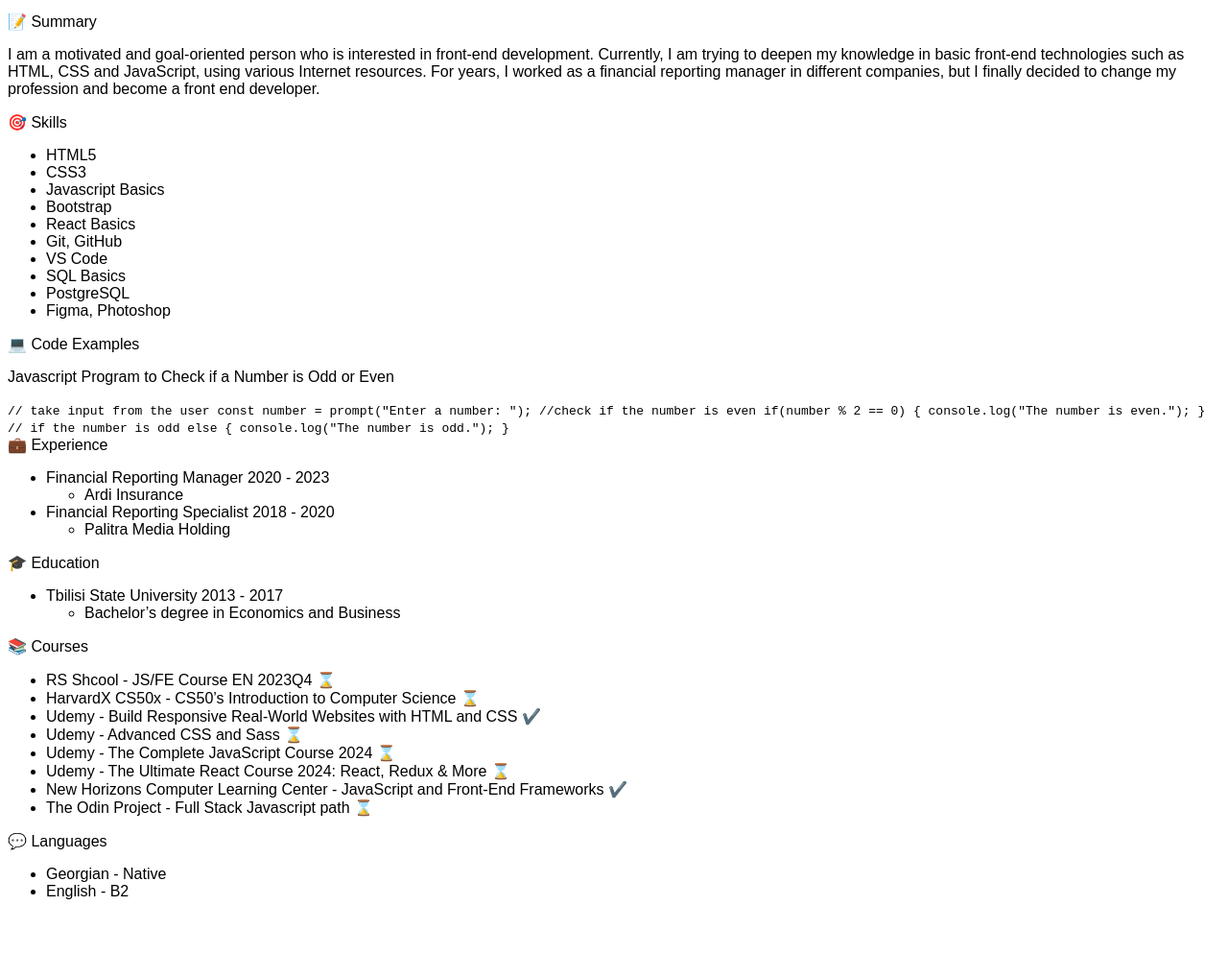
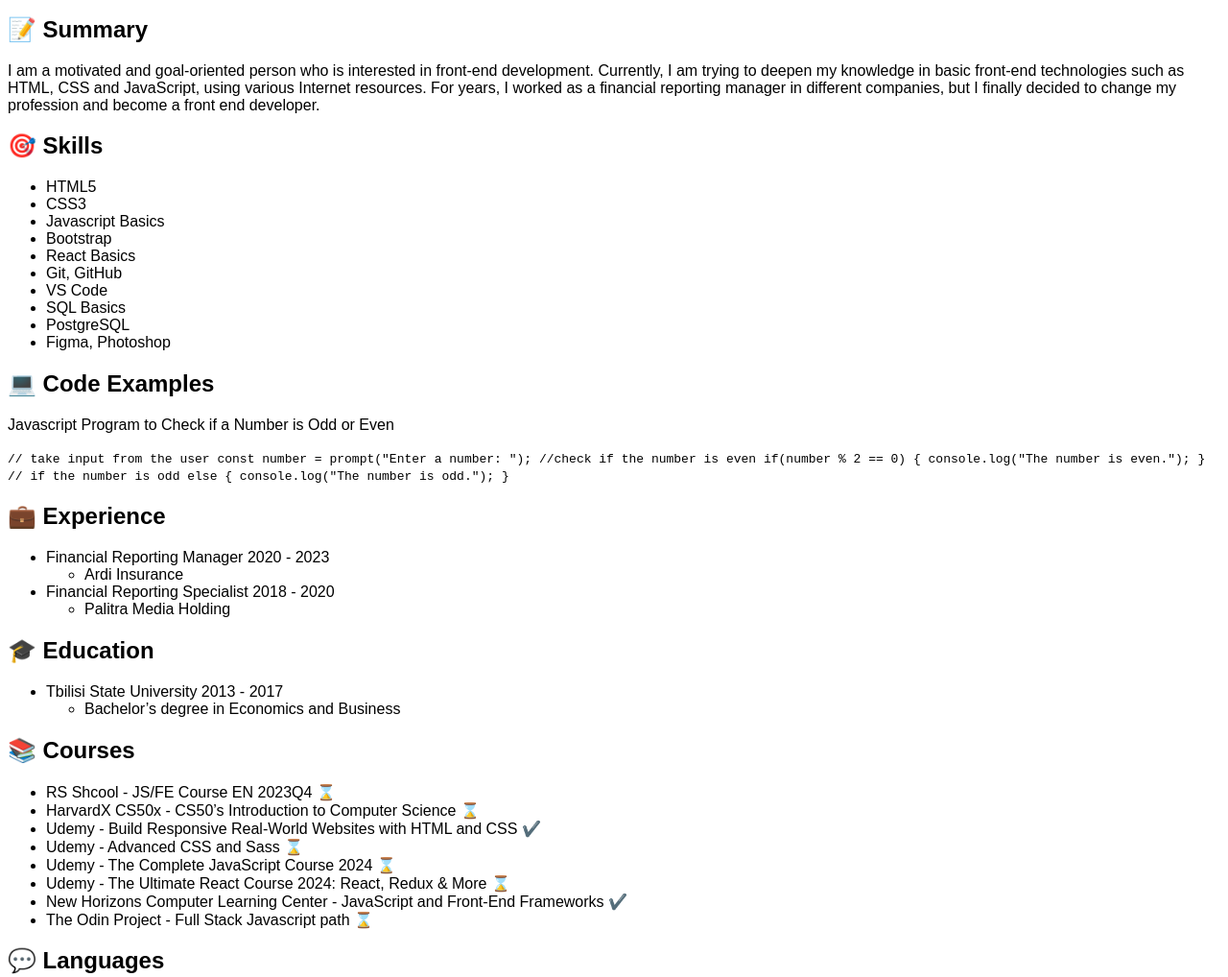
Before and after one commit to levansarishvili/my-cv, a plain HTML site: page index.html in a window 1280 px wide. Shown: the part 300-1318 px from the top of the page at 96% size. Before the commit the page ends 1254 px from the top, so only its background shows below. Drawn offline with Linux system fonts and the light colour scheme.

Commit message:
fix: add missing h2 elements in html file

```diff
--- a/index.html
+++ b/index.html
@@ -33,7 +33,9 @@
       </section>
 
       <section>
-        <header>📝 Summary</header>
+        <header>
+          <h2>📝 Summary</h2>
+        </header>
 
         <p>
           I am a motivated and goal-oriented person who is interested in
@@ -46,7 +48,9 @@
       </section>
 
       <section>
-        <header>🎯 Skills</header>
+        <header>
+          <h2>🎯 Skills</h2>
+        </header>
 
         <ul>
           <li>HTML5</li>
@@ -63,7 +67,9 @@
       </section>
 
       <section>
-        <header>💻 Code Examples</header>
+        <header>
+          <h2>💻 Code Examples</h2>
+        </header>
 
         <p>Javascript Program to Check if a Number is Odd or Even</p>
         <code>
@@ -75,7 +81,9 @@
       </section>
 
       <section>
-        <header>💼 Experience</header>
+        <header>
+          <h2>💼 Experience</h2>
+        </header>
 
         <ul>
           <li>
@@ -94,7 +102,9 @@
       </section>
 
       <section>
-        <header>🎓 Education</header>
+        <header>
+          <h2>🎓 Education</h2>
+        </header>
 
         <ul>
           <li>
@@ -107,7 +117,9 @@
       </section>
 
       <section>
-        <header>📚 Courses</header>
+        <header>
+          <h2>📚 Courses</h2>
+        </header>
 
         <ul>
           <li>RS Shcool - JS/FE Course EN 2023Q4 ⌛</li>
@@ -129,7 +141,9 @@
       </section>
 
       <section>
-        <header>💬 Languages</header>
+        <header>
+          <h2>💬 Languages</h2>
+        </header>
 
         <ul>
           <li>Georgian - Native</li>
```
